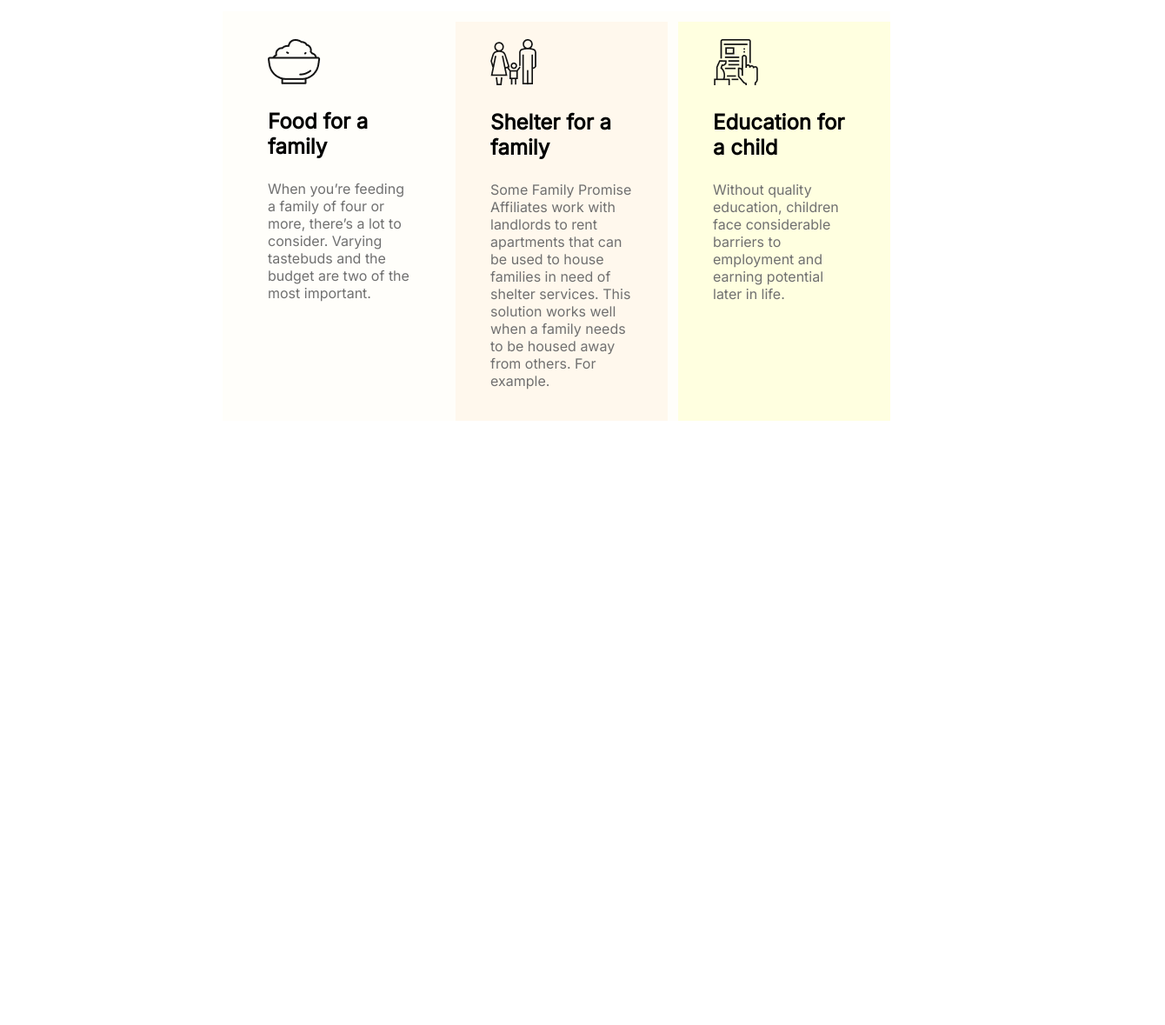
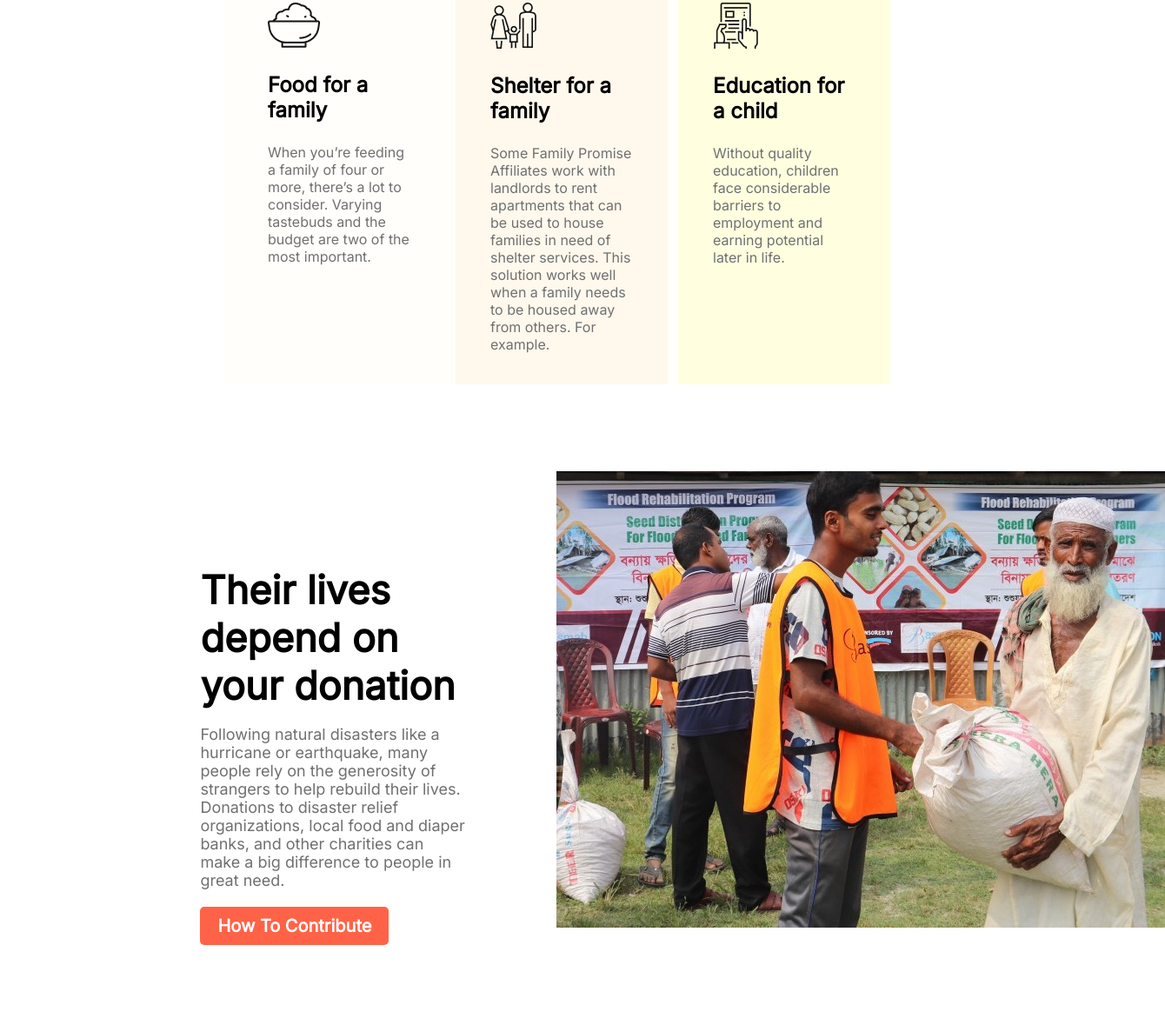
Before and after one commit to Devprince97/Donate-Today, a plain HTML site: page index.html in a window 1280 px wide. Shown: the part 1426-2605 px from the top of the page at 87% size, 1340 px wide, since content can reach past the window. Before the commit the page ends 1910 px from the top, so only its background shows below. Drawn offline with Linux system fonts and the light colour scheme.

Commit message:
modification

```diff
--- a/index.html
+++ b/index.html
@@ -92,6 +92,21 @@
         </div>
     </section>
 
+    <section class="Your-Donation">
+        <div class="your-donation-text two">
+            <h2 id="Your">Their lives depend on your donation</h2>
+            <p id="third-paragraph">Following natural disasters like a hurricane or earthquake, many people rely on the
+                generosity of strangers
+                to help rebuild their lives. Donations to disaster relief organizations, local food and diaper banks,
+                and
+                other charities can make a big difference to people in great need.</p>
+            <a id="third-button" class="button" href="">How To Contribute</a>
+        </div>
+        <div class="your-donation-text">
+            <img src="images/donation10.jpg" alt="">
+        </div>
+    </section>
+
 </body>
 
 </html>
--- a/style.css
+++ b/style.css
@@ -64,7 +64,7 @@ h2 {
     color: #707070;
     font-size: 30px;
     background-color: #FAFAFA;
-    margin: 30px;
+    margin: 10px;
     padding: 40px;
     font-weight: 700;
     width: 20%;
@@ -76,7 +76,7 @@ h2 {
 
 #bg-color {
     background-color: #ff59592a;
-    border: 3px solid #FF5959;
+    border: 2px solid #FF5959;
 }
 
 input {
@@ -142,3 +142,31 @@ h3 {
 #second-card-bg {
     background-color: rgb(255, 248, 237);
 }
+
+#Your {
+    text-align: left;
+    color: black;
+
+}
+
+#third-paragraph {
+    color: #707070;
+    font-size: 18px;
+    margin-bottom: 30px;
+}
+
+.Your-Donation {
+    display: flex;
+    margin-left: 10%;
+    margin-right: 10%;
+    margin-top: 100px;
+}
+
+.your-donation-text {
+    width: 50%;
+}
+
+.two {
+    padding: 10%;
+
+}
```
